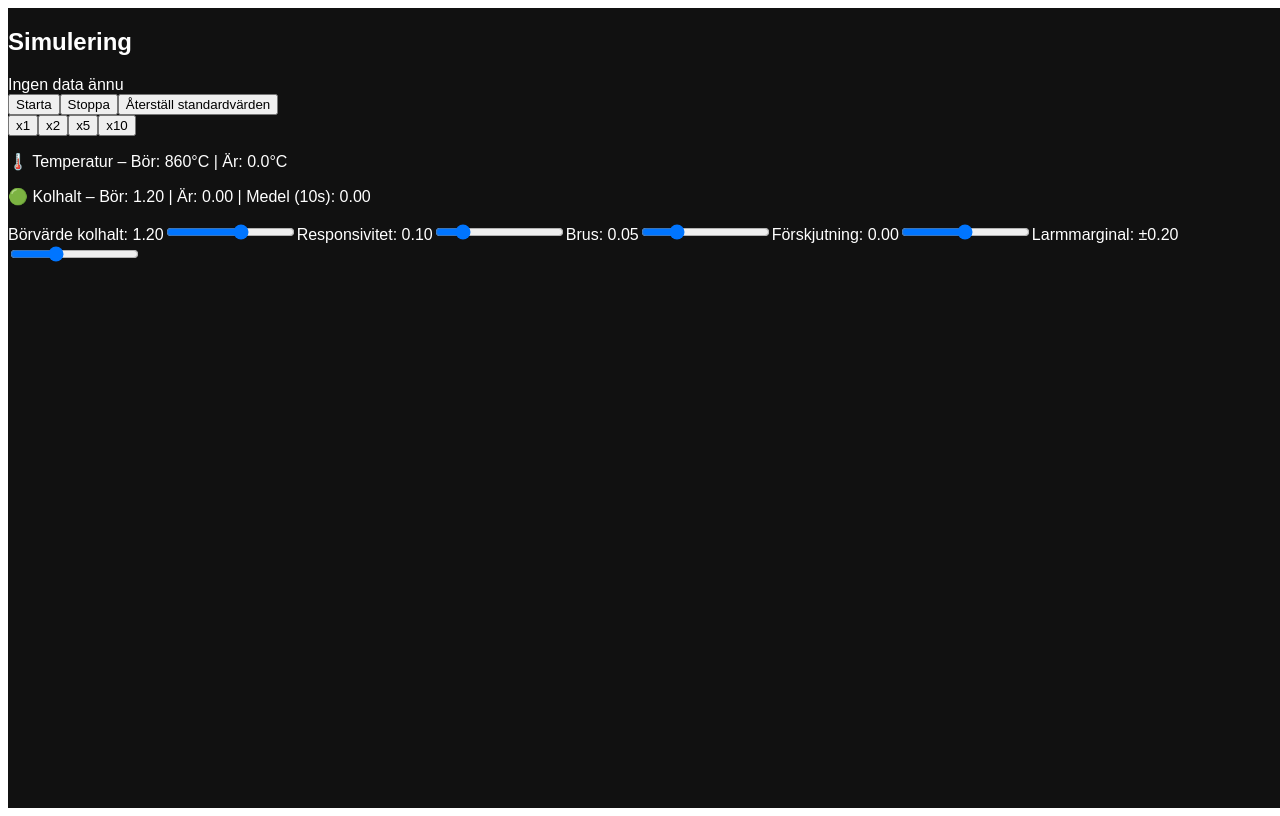
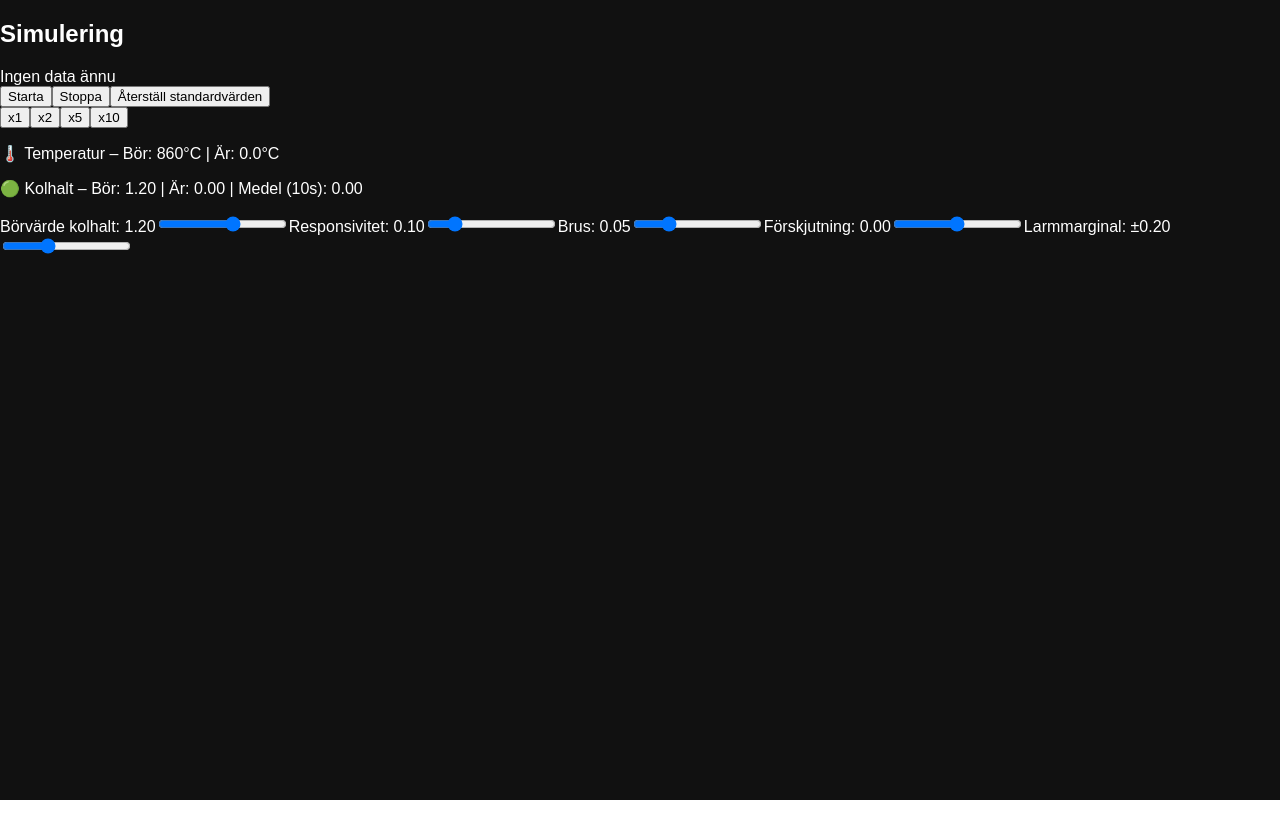
Before and after one commit to kim-kristiansson/ocss-curves, a React (Vite) app in the folder ocss-curves/: page / in a window 1280 px wide. Built offline with nearby package versions, Linux system fonts and the light colour scheme.

Commit message:
Remove body margin for full-width chart

```diff
--- a/ocss-curves/src/App.tsx
+++ b/ocss-curves/src/App.tsx
@@ -74,8 +74,8 @@ export default function App() {
           padding: 0;
           color: white;
           background: #111;
-          width: 100vw;
-          height: 100vh;
+          width: 100%;
+          height: 100%;
           overflow: hidden;
           box-sizing: border-box;
           display: flex;
--- a/ocss-curves/src/components/Chart.tsx
+++ b/ocss-curves/src/components/Chart.tsx
@@ -222,7 +222,7 @@ export default function Chart({
 
             <style>{`
         .chart-container {
-          width: 100vw;
+          width: 100%;
           height: 60vh;
           background: #222;
           border: 1px solid #444;
--- a/ocss-curves/src/index.css
+++ b/ocss-curves/src/index.css
@@ -0,0 +1,6 @@
+html, body, #root {
+  margin: 0;
+  padding: 0;
+  width: 100%;
+  height: 100%;
+}
```
